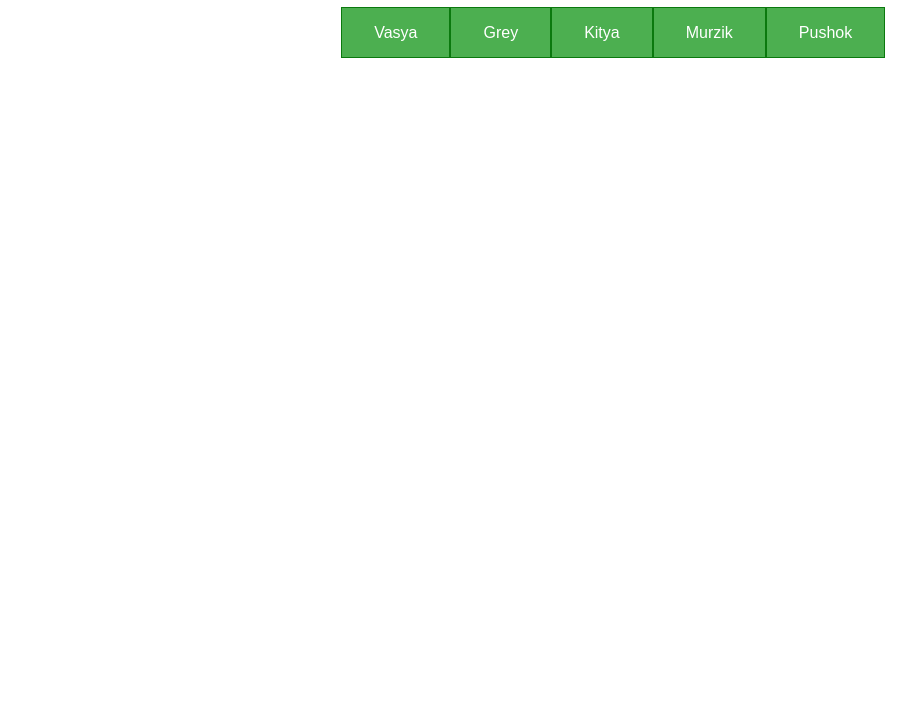
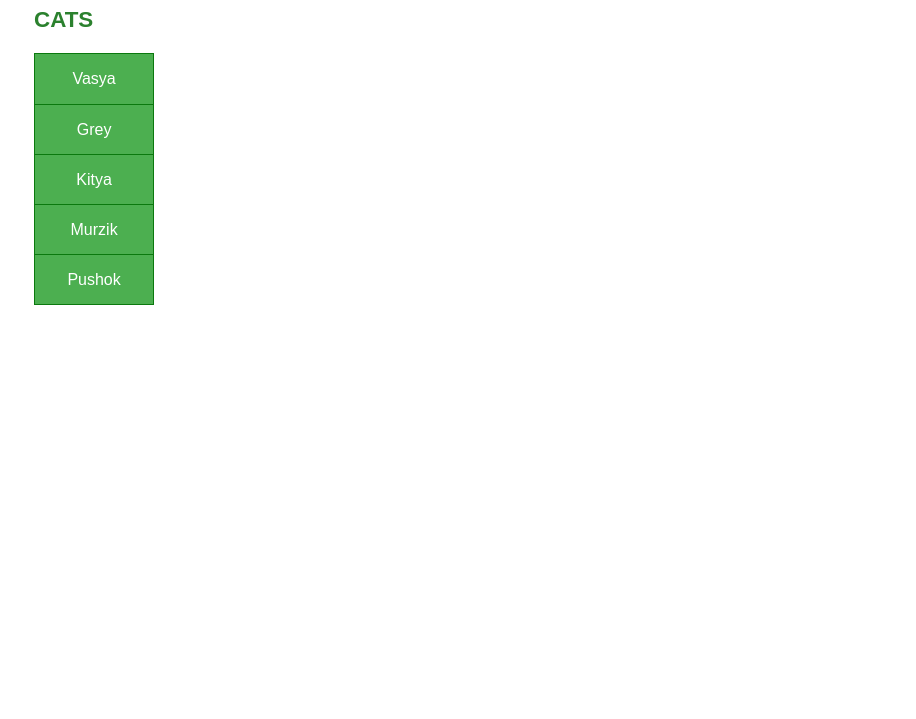
Before and after one commit to rouzrise/catClicker, a website: page index.html in a window 1280 px wide. Shown: the part 81-800 px from the top of the page, without its empty margins (38-954 px from the left). Drawn offline with Linux system fonts and the light colour scheme.

Commit message:
Change layout of App

```diff
--- a/css/styles.css
+++ b/css/styles.css
@@ -38,13 +38,14 @@ table {
 
 body {
     line-height: 1.2;
-    text-align: center;
+    /* text-align: center; */
 }
 
 h1 {
     font-size: 3em;
     margin: 10px;
     margin-bottom: 20px;
+    margin-left: 68px;
     color: rgb(160, 135, 118);
     display: inline-block;
 }
@@ -54,21 +55,33 @@ h1 {
     height: 400px;
 }
 
+.flexContainer {
+    display: flex;
+    /* align-items: center; */
+}
+
+.catList {
+    display: flex;
+    flex-flow: column nowrap;
+}
 .clickArticle {
     margin: 20px 0 20px 0;
 }
 
 .catList {
     list-style: none;
+    /* margin-top: 50px; */
+    margin-left: 50px;
 }
 
 .container {
-    margin-top: 20px;
+    margin-left: 40px;
 }
 
 ul li {
         background-color: #4CAF50; /* Green */
         border: 1px solid  rgb(11, 121, 14);
+        border-bottom: none;
         color: white;
         padding: 15px 32px;
         text-align: center;
@@ -77,9 +90,12 @@ ul li {
         font-size: 16px;
 }
 
+ul li:last-of-type {
+    border-bottom: 1px solid  rgb(11, 121, 14);
+}
+
 ul li:hover {
     background-color:   rgb(43, 129, 46);
-    border: 1px solid  rgb(11, 121, 14);
     color: white;
 }
 
@@ -90,3 +106,12 @@ ul li:hover {
     text-transform: uppercase;
     margin-bottom: 20px;
 }
+
+.catListName {
+    color:  rgb(43, 129, 46);
+    font-weight: bold;
+    font-size: 1.4em;
+    text-transform: uppercase;
+    margin-bottom: 20px;
+    margin-left: 72px;
+}
--- a/index.html
+++ b/index.html
@@ -12,9 +12,12 @@
 
 <h1>Cat Clicker</h1>
 <!-- <p class='clickArticle'>You clicked cat picture: <span class="count"></span> times</p> -->
-<div class="list"></div>
+<div class="flexContainer">
+<div class="list">
+    <p class="catListName">Cats</p>
+</div>
 <div class="container"></div>
-
+</div>
 <!-- <span class="cat1"></span>
 <img src='images/cat1.jpg' alt='Cat' class="catPicture">
 <span class="cat2"></span>
```
Also changed, not shown: dist/css/styles.css, dist/index.html.
